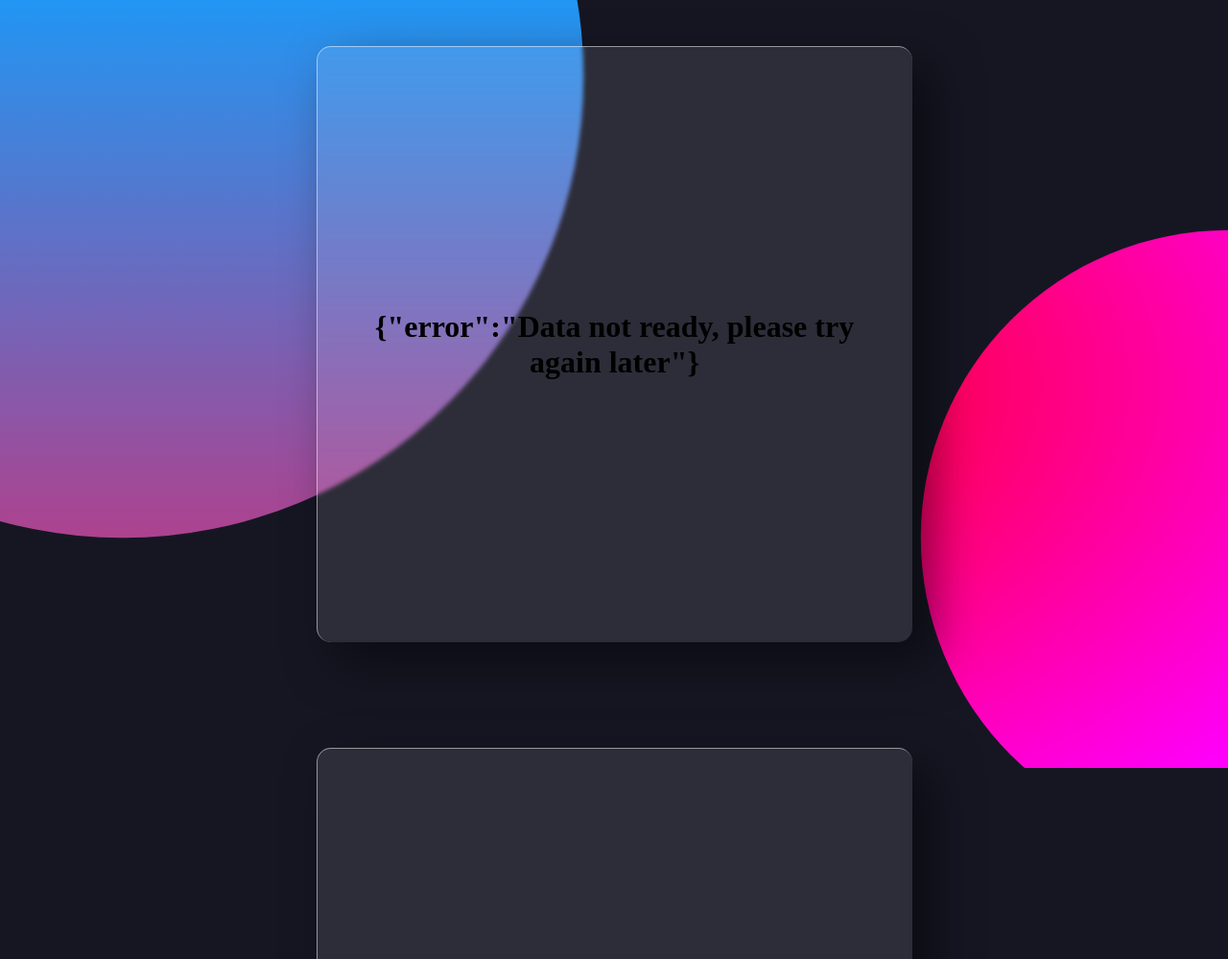
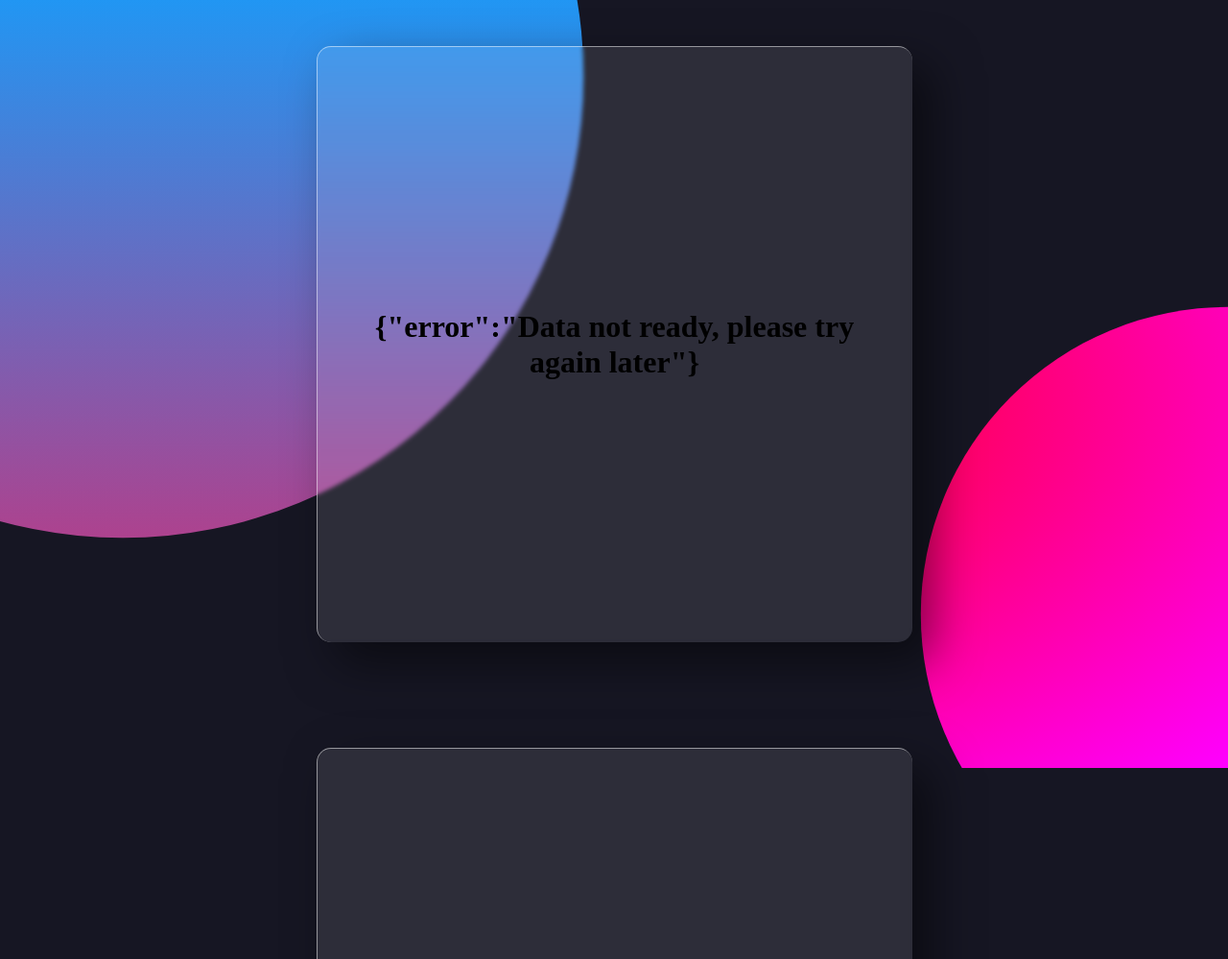
Before and after one commit to ShadowN1n3/WeatherApp, a Flask app: page / in a window 1280 px wide. Shown: the top 999 px of the page at 96% size. Run offline with Flask 3, Linux system fonts and the light colour scheme.

Commit message:
style adjustment

```diff
--- a/static/css/styles.css
+++ b/static/css/styles.css
@@ -13,7 +13,7 @@
     width: 100%;
     height: 100%;
     background-image: radial-gradient(#f00, #f0f);
-    clip-path: circle(30% at right 70%);
+    clip-path: circle(30% at right 80%);
 }
 body::after {
     content: "";
```
